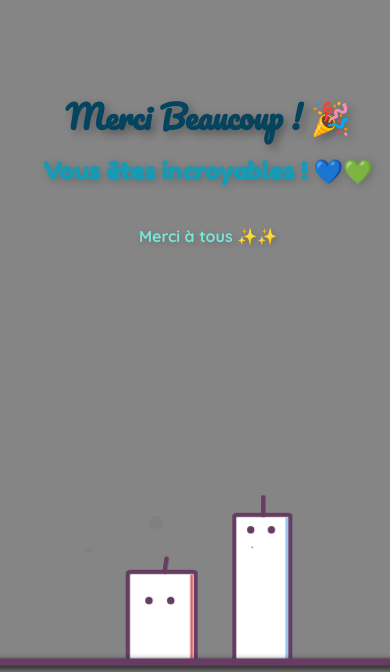
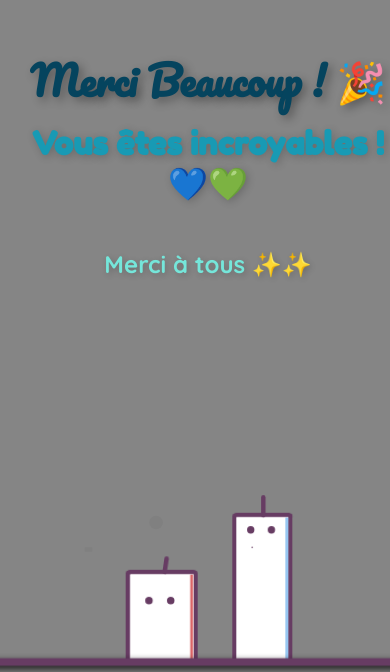
Before and after one commit to LudoLamerre/thanks-page, a plain HTML site: page index.html in a window 390 px wide. Shown: the part 172-844 px from the top of the page. Drawn offline with Linux system fonts and the light colour scheme.

Commit message:
Update index.html

```diff
--- a/index.html
+++ b/index.html
@@ -55,18 +55,18 @@
 
     @media screen and (max-width: 768px) {
         .text-container h1 {
+            font-size: 2.5rem;
+            line-height: 3rem;
+        }
+
+        .text-container h2 {
             font-size: 2rem;
             line-height: 2.5rem;
         }
 
-        .text-container h2 {
+        .text-container p {
             font-size: 1.5rem;
             line-height: 2rem;
-        }
-
-        .text-container p {
-            font-size: 1rem;
-            line-height: 1.5rem;
         }
     }
 
```
